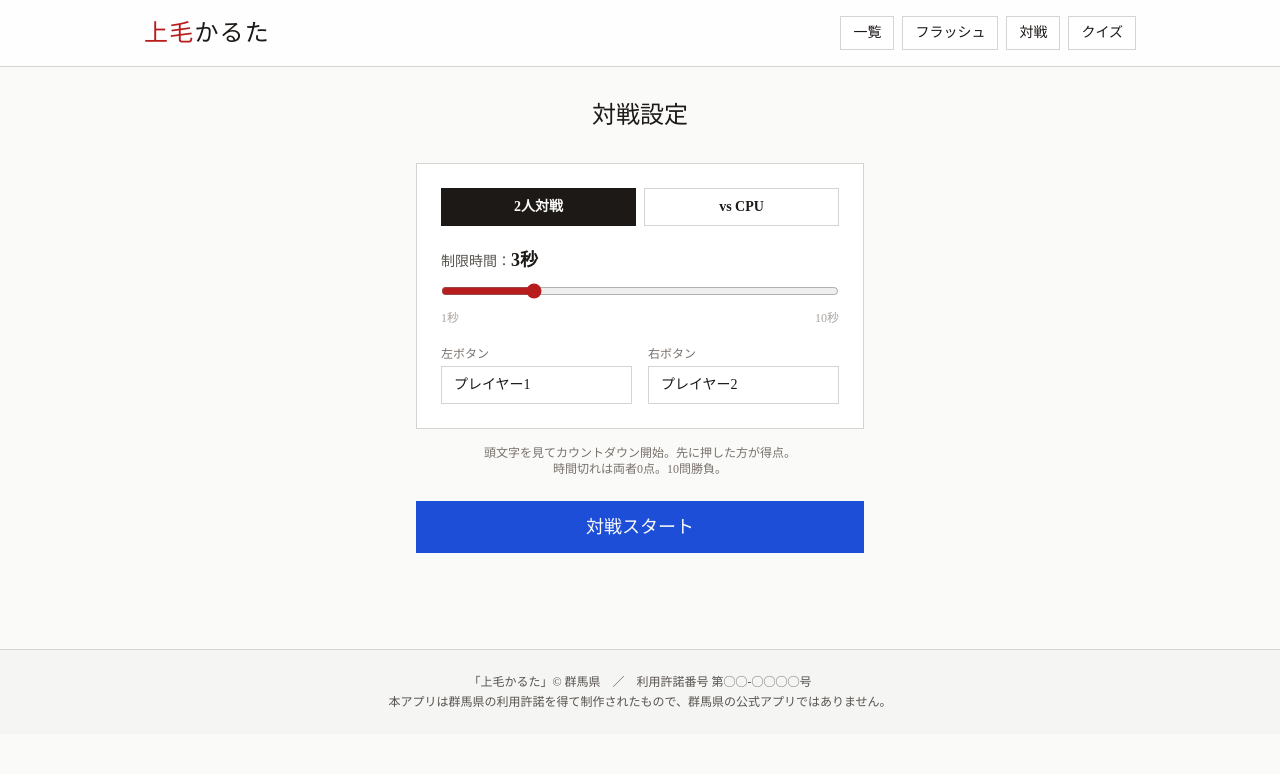
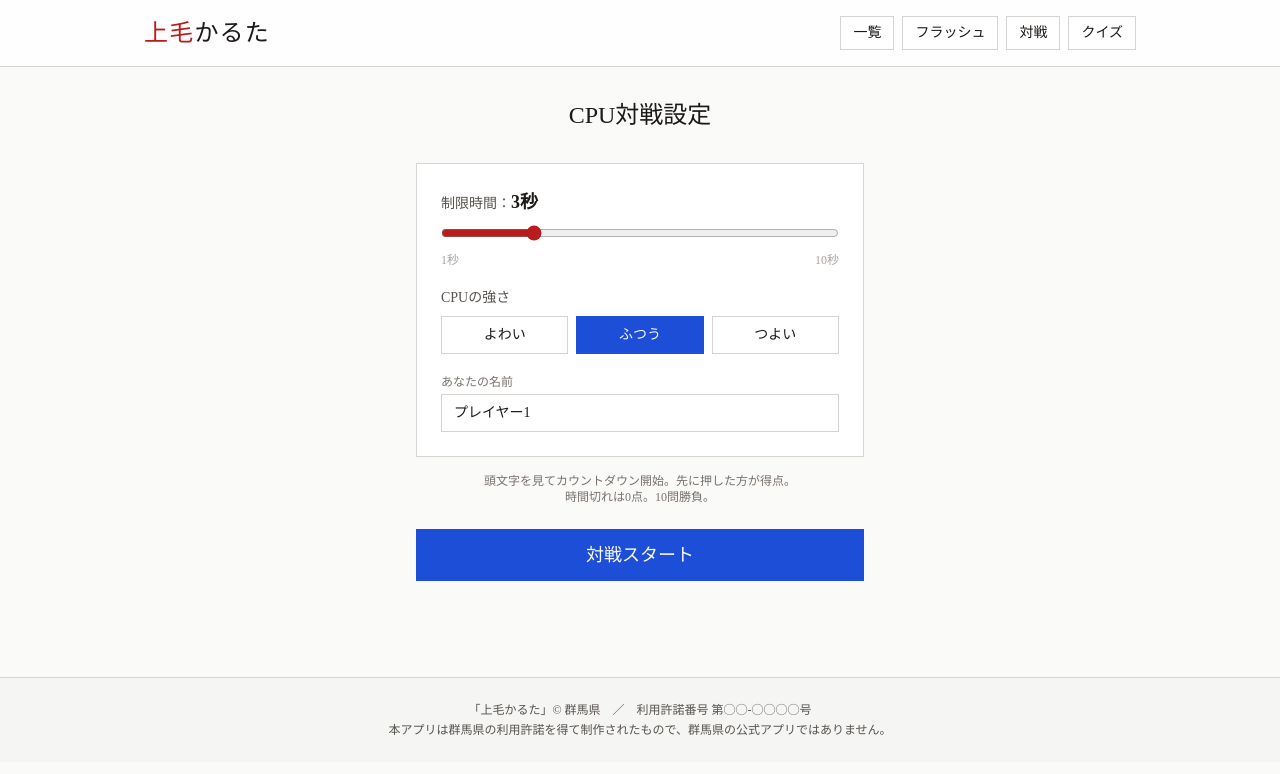
Before and after one commit to manabinomorikyouikuken/jomo-karuta, a React (Vite) app: page / in a window 1280 px wide. Both pictures are taken after a click on the button "対戦". Shown: the top 774 px of the page. Built offline with nearby package versions, Linux system fonts and the light colour scheme.

Commit message:
refactor: 2人対戦モードを削除、CPU対戦のみに
Co-Authored-By: Claude Sonnet 4.6 <noreply@anthropic.com>

```diff
--- a/src/App.jsx
+++ b/src/App.jsx
@@ -141,8 +141,6 @@ export default function App() {
   const [battleCards, setBattleCards] = useState([]);
   const [battleTime, setBattleTime] = useState(3);
   const [p1Name, setP1Name] = useState('プレイヤー1');
-  const [p2Name, setP2Name] = useState('プレイヤー2');
-  const [vsPC, setVsPC] = useState(false);
   const [pcLevel, setPcLevel] = useState('normal');
 
   const startBattle = () => {
@@ -221,8 +219,6 @@ export default function App() {
           <BattleSetup
             battleTime={battleTime} setBattleTime={setBattleTime}
             p1Name={p1Name} setP1Name={setP1Name}
-            p2Name={p2Name} setP2Name={setP2Name}
-            vsPC={vsPC} setVsPC={setVsPC}
             pcLevel={pcLevel} setPcLevel={setPcLevel}
             onStart={startBattle}
           />
@@ -234,16 +230,16 @@ export default function App() {
             round={battleRound}
             total={BATTLE_LENGTH}
             score={battleScore}
-            p1Name={p1Name} p2Name={vsPC ? 'CPU' : p2Name}
+            p1Name={p1Name}
             battleTime={battleTime}
-            vsPC={vsPC} pcLevel={pcLevel}
+            pcLevel={pcLevel}
             onResult={onBattleResult}
             onExit={() => setView('list')}
           />
         )}
         {view === 'battle-result' && (
           <BattleResult
-            score={battleScore} p1Name={p1Name} p2Name={p2Name}
+            score={battleScore} p1Name={p1Name}
             onRetry={startBattle} onHome={() => setView('list')}
           />
         )}
@@ -376,24 +372,12 @@ const PC_LEVELS = {
   hard:   { label: 'つよい', range: [0.15, 0.45] },
 };
 
-function BattleSetup({ battleTime, setBattleTime, p1Name, setP1Name, p2Name, setP2Name, vsPC, setVsPC, pcLevel, setPcLevel, onStart }) {
+function BattleSetup({ battleTime, setBattleTime, p1Name, setP1Name, pcLevel, setPcLevel, onStart }) {
   return (
     <div className="max-w-md mx-auto">
-      <h2 className="text-2xl mb-8 text-center">対戦設定</h2>
+      <h2 className="text-2xl mb-8 text-center">CPU対戦設定</h2>
 
       <div className="bg-white border border-stone-300 p-6 mb-4 space-y-5">
-        {/* 対戦相手選択 */}
-        <div className="grid grid-cols-2 gap-2">
-          <button onClick={() => setVsPC(false)}
-            className={`py-2 border text-sm font-bold ${!vsPC ? 'bg-stone-900 text-stone-50 border-stone-900' : 'bg-white border-stone-300'}`}>
-            2人対戦
-          </button>
-          <button onClick={() => setVsPC(true)}
-            className={`py-2 border text-sm font-bold ${vsPC ? 'bg-blue-700 text-stone-50 border-blue-700' : 'bg-white border-stone-300'}`}>
-            vs CPU
-          </button>
-        </div>
-
         {/* 制限時間 */}
         <div>
           <label className="text-sm text-stone-600 block mb-2">制限時間：<span className="font-bold text-stone-900 text-lg">{battleTime}秒</span></label>
@@ -404,7 +388,6 @@ function BattleSetup({ battleTime, setBattleTime, p1Name, setP1Name, p2Name, set
         </div>
 
         {/* CPU強さ */}
-        {vsPC && (
         <div>
           <label className="text-sm text-stone-600 block mb-2">CPUの強さ</label>
           <div className="grid grid-cols-3 gap-2">
@@ -416,41 +399,24 @@ function BattleSetup({ battleTime, setBattleTime, p1Name, setP1Name, p2Name, set
             ))}
           </div>
         </div>
-        )}
 
-        {/* プレイヤー名（2人対戦のみ） */}
-        {!vsPC && (
-          <div className="grid grid-cols-2 gap-4">
-            <div>
-              <label className="text-xs text-stone-500 block mb-1">左ボタン</label>
-              <input value={p1Name} onChange={e => setP1Name(e.target.value)}
-                className="w-full border border-stone-300 px-3 py-2 text-sm" maxLength={8} />
-            </div>
-            <div>
-              <label className="text-xs text-stone-500 block mb-1">右ボタン</label>
-              <input value={p2Name} onChange={e => setP2Name(e.target.value)}
-                className="w-full border border-stone-300 px-3 py-2 text-sm" maxLength={8} />
-            </div>
-          </div>
-        )}
-        {vsPC && (
+        {/* プレイヤー名 */}
         <div>
           <label className="text-xs text-stone-500 block mb-1">あなたの名前</label>
           <input value={p1Name} onChange={e => setP1Name(e.target.value)}
             className="w-full border border-stone-300 px-3 py-2 text-sm" maxLength={8} />
         </div>
-        )}
       </div>
 
       <p className="text-xs text-stone-500 text-center mb-6">
-        頭文字を見てカウントダウン開始。先に押した方が得点。<br/>時間切れは{vsPC ? 'CPU' : '両者'}0点。{BATTLE_LENGTH}問勝負。
+        頭文字を見てカウントダウン開始。先に押した方が得点。<br/>時間切れは0点。{BATTLE_LENGTH}問勝負。
       </p>
       <button onClick={onStart} className="w-full py-3 bg-blue-700 text-stone-50 text-lg">対戦スタート</button>
     </div>
   );
 }
 
-function BattleRound({ card, round, total, score, p1Name, p2Name, battleTime, vsPC, pcLevel, onResult, onExit }) {
+function BattleRound({ card, round, total, score, p1Name, battleTime, pcLevel, onResult, onExit }) {
   const [countdown, setCountdown] = useState(battleTime);
   const [winner, setWinner] = useState(null); // 'p1' | 'p2' | 'timeout'
   const intervalRef = useRef(null);
@@ -469,13 +435,11 @@ function BattleRound({ card, round, total, score, p1Name, p2Name, battleTime, vs
     }, 1000);
 
     // CPUの自動押し
-    if (vsPC) {
     const [lo, hi] = PC_LEVELS[pcLevel].range;
     const pcDelay = battleTime * (lo + Math.random() * (hi - lo)) * 1000;
     pcTimerRef.current = setTimeout(() => {
       setWinner(prev => prev === null ? 'p2' : prev);
     }, pcDelay);
-    }
 
     return () => {
       clearInterval(intervalRef.current);
@@ -546,7 +510,6 @@ function BattleRound({ card, round, total, score, p1Name, p2Name, battleTime, vs
           {winner === 'p1' ? '✓ 得点！' : p1Name}
         </button>
 
-        {vsPC ? (
         <div className={`py-10 text-xl font-bold border-2 text-center flex items-center justify-center transition-all ${
           winner === 'p2' ? 'bg-red-600 text-white border-red-600' :
           winner ? 'bg-stone-100 text-stone-400 border-stone-200' :
@@ -554,26 +517,14 @@ function BattleRound({ card, round, total, score, p1Name, p2Name, battleTime, vs
         }`}>
           {winner === 'p2' ? '🤖 CPU 得点！' : '🤖 CPU'}
         </div>
-        ) : (
-          <button
-            onClick={() => press('p2')}
-            disabled={winner !== null}
-            className={`py-10 text-xl font-bold border-2 transition-all ${
-              winner === 'p2' ? 'bg-blue-600 text-white border-blue-600' :
-              winner ? 'bg-stone-100 text-stone-400 border-stone-200' :
-              'bg-white border-blue-400 hover:bg-blue-50 active:bg-blue-100'
-            }`}>
-            {winner === 'p2' ? '✓ 得点！' : p2Name}
-          </button>
-        )}
       </div>
     </div>
   );
 }
 
-function BattleResult({ score, p1Name, p2Name, onRetry, onHome }) {
+function BattleResult({ score, p1Name, onRetry, onHome }) {
   const draw = score.p1 === score.p2;
-  const winner = score.p1 > score.p2 ? p1Name : p2Name;
+  const winner = score.p1 > score.p2 ? p1Name : 'CPU';
 
   return (
     <div className="max-w-md mx-auto text-center">
@@ -588,7 +539,7 @@ function BattleResult({ score, p1Name, p2Name, onRetry, onHome }) {
             <div className="text-5xl font-bold text-blue-700">{score.p1}</div>
           </div>
           <div>
-            <div className="text-sm text-stone-500 mb-1">{p2Name}</div>
+            <div className="text-sm text-stone-500 mb-1">🤖 CPU</div>
             <div className="text-5xl font-bold text-blue-700">{score.p2}</div>
           </div>
         </div>
```
Lines whose indentation alone changed are shown as unchanged.
